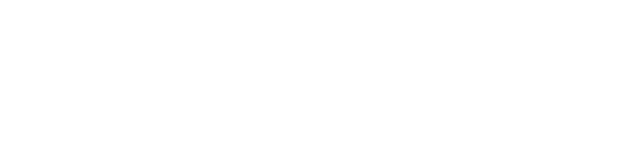
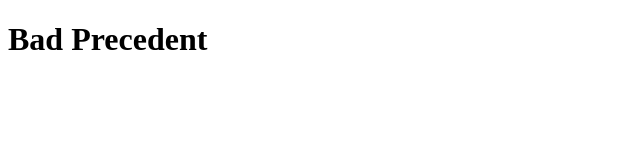
Before and after one commit to Kayan-dev/membership-website, a plain HTML site: page index.html in a window 1280 px wide. Shown: the whole page, without its empty margins (0-640 px from the left). Drawn offline with Linux system fonts and the light colour scheme.

Commit message:
added Logo text

```diff
--- a/index.html
+++ b/index.html
@@ -6,6 +6,6 @@
     <title>Document</title>
 </head>
 <body>
-
+    <h1>Bad Precedent</h1>
 </body>
 </html>
```
Also changed, not shown: 1 other file.
